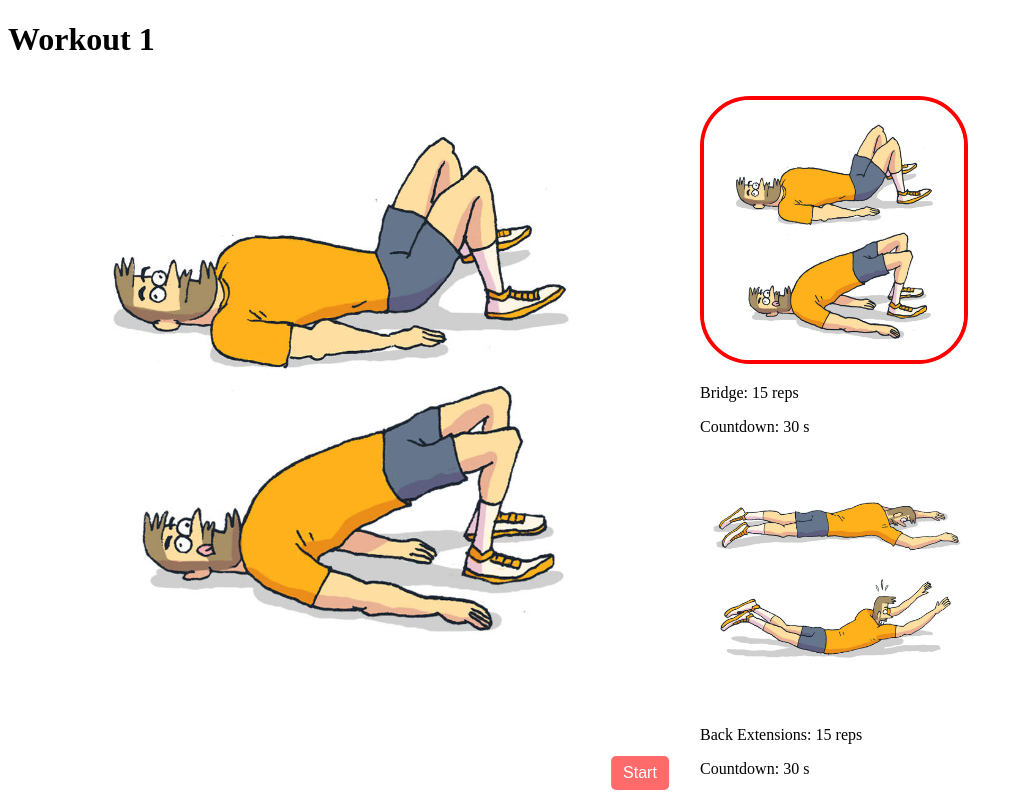
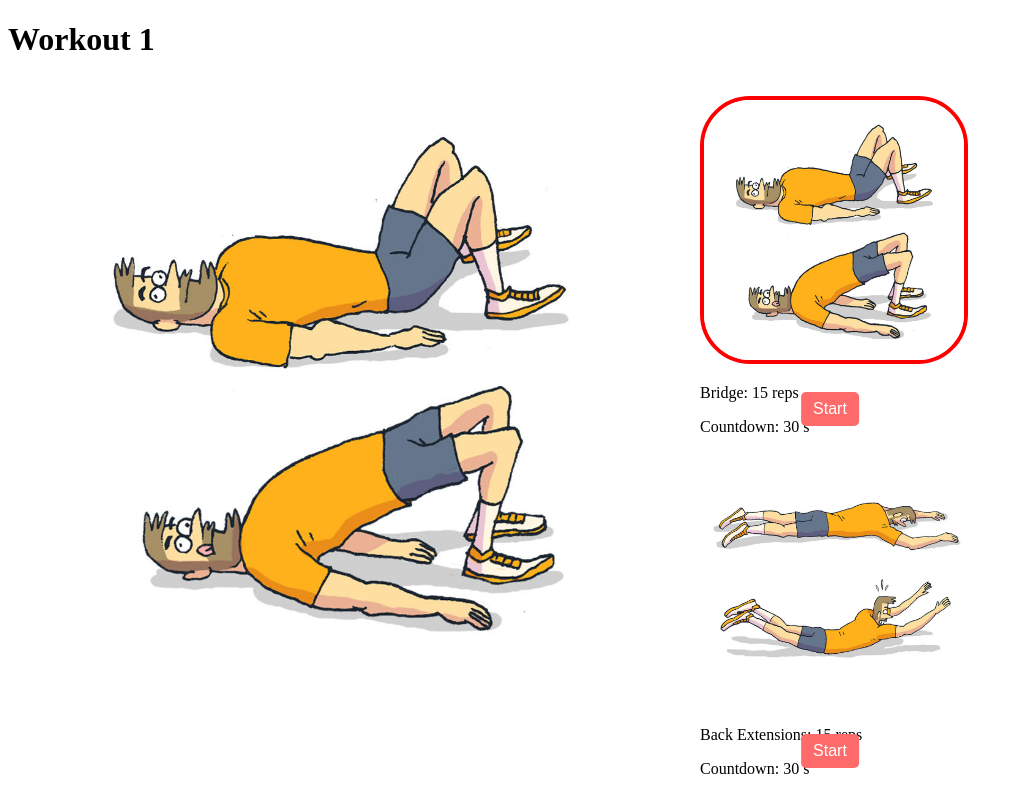
Before and after one commit to georgequispe/ejercicios, a React (Vite) app: page / in a window 1280 px wide. Shown: the top 800 px of the page, without its empty margins (0-1023 px from the left). Built offline with nearby package versions, Linux system fonts and the light colour scheme.

Commit message:
quedo todo como esta en el libro

```diff
--- a/src/App.jsx
+++ b/src/App.jsx
@@ -36,7 +36,7 @@ useEffect(() => {
       <Row>
         <img src={workout.routine[currentEx].img}
         alt={workout.routine[currentEx].exercise} />
-        <StartButton onClick={() => setClockWorking(!clockWorking)}>Start</StartButton>
+
         <Row>
         <ul>
           {workout.routine.map((exercise, index) => (
@@ -48,7 +48,7 @@ useEffect(() => {
                 active={currentEx === index}
               />
               <p>{exercise.exercise}: {exercise.reps} reps</p>
-
+              <StartButton onClick={() => setClockWorking(!clockWorking)}>Start</StartButton>
               <div>Countdown: {counter} s</div>
             </div>
           ))}
```
